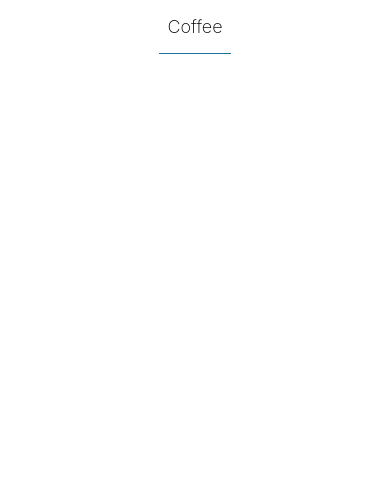
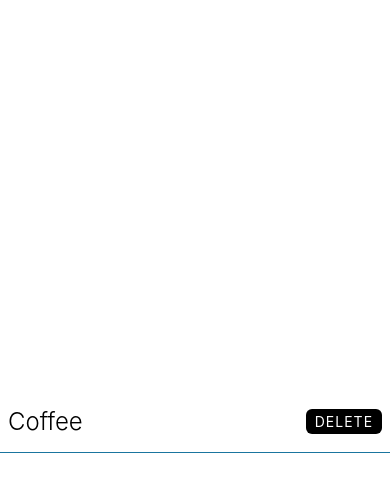
Before and after one commit to Miana-Neagos/taskly, a React Native app: screen / in a window 390 px wide. Shown: the top 492 px of the page. Built offline with nearby package versions, Linux system fonts and the light colour scheme.

Commit message:
Add delete button and basic Alert functionality.

```diff
--- a/App.tsx
+++ b/App.tsx
@@ -1,30 +1,64 @@
-import { StatusBar } from "expo-status-bar";
-import { StyleSheet, Text, View } from "react-native";
+import { TouchableOpacity, StyleSheet, Text, View, Alert } from "react-native";
+import { theme } from "./theme";
 
 export default function App() {
+  const handleDelete = () => {
+    Alert.alert("Are u sure u wanna delete?", "It will be gone 4ever", [
+      {
+        text: "Yes",
+        onPress: () => console.log("Item deleted"),
+        style: "destructive",
+      },
+      {
+        text: "Cancel",
+        onPress: () => console.log("Deletion aborted"),
+        style: "cancel",
+      },
+    ]);
+  };
+
   return (
     <View style={styles.container}>
       <View style={styles.itemContainer}>
         <Text style={styles.itemText}>Coffee</Text>
+        <TouchableOpacity
+          style={styles.button}
+          onPress={handleDelete}
+          activeOpacity={0.8}
+        >
+          <Text style={styles.buttonText}> Delete </Text>
+        </TouchableOpacity>
       </View>
     </View>
   );
 }
-
 const styles = StyleSheet.create({
   container: {
-    backgroundColor: "#fff",
-    alignItems: "center",
+    flex: 1,
+    backgroundColor: theme.colorWhite,
     justifyContent: "center",
   },
   itemContainer: {
+    flexDirection: "row",
+    alignItems: "center",
+    justifyContent: "space-between",
     paddingVertical: 16,
     paddingHorizontal: 8,
-    borderBottomColor: "#1a759f",
+    borderBottomColor: theme.colorCerulean,
     borderBottomWidth: 1,
   },
   itemText: {
-    fontSize: 18,
-    fontWeight: "200",
+    fontSize: 24,
+    fontWeight: "300",
+  },
+  button: {
+    backgroundColor: theme.colorBlack,
+    borderRadius: 6,
+  },
+  buttonText: {
+    color: theme.colorWhite,
+    textTransform: "uppercase",
+    letterSpacing: 1,
+    padding: 4,
   },
 });
--- a/theme.ts
+++ b/theme.ts
@@ -1,4 +1,5 @@
 export const theme = {
   colorCerulean: "#1a759f",
   colorWhite: "#fff",
+  colorBlack: "#000",
 };
```
